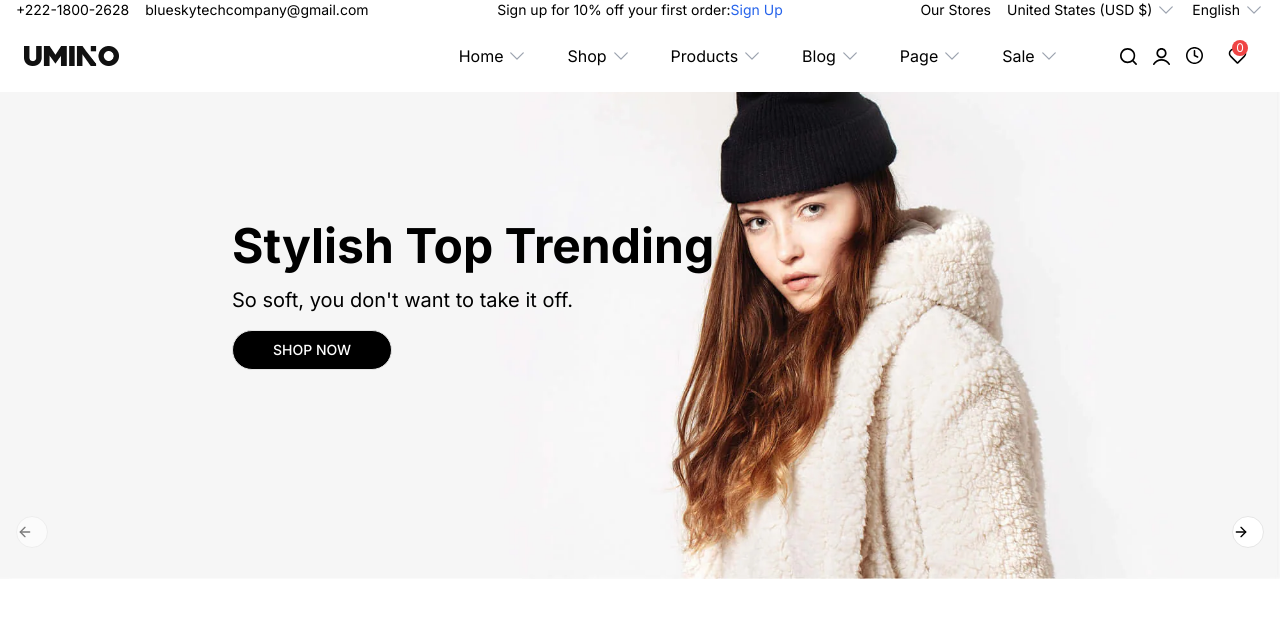
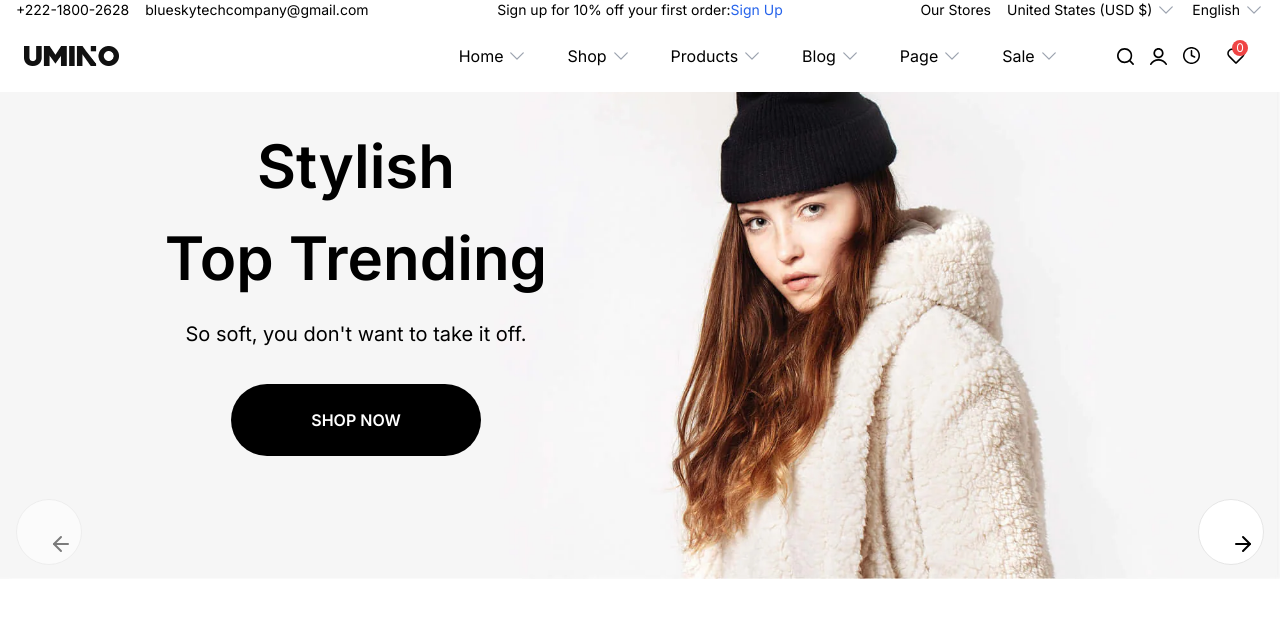
Before and after one commit to MAvi-Rup/shopify_deisgn_template_using_next.js_tailwind, a Next.js app: page / in a window 1280 px wide. Shown: the top 618 px of the page. Built offline with nearby package versions, Linux system fonts and the light colour scheme.

Commit message:
Carousel Half Done

```diff
--- a/src/components/Carousel.tsx
+++ b/src/components/Carousel.tsx
@@ -1,5 +1,4 @@
 "use client";
-import { Button } from "@/components/ui/button";
 import {
   Carousel,
   CarouselContent,
@@ -13,19 +12,22 @@ import { useState } from "react";
 const slides = [
   {
     image: "/slider1.jpg",
-    title: "Stylish Top Trending",
+    title: "Stylish",
+    title_2: "Top Trending",
     subtitle: "So soft, you don't want to take it off.",
     buttonText: "SHOP NOW",
   },
   {
     image: "/slider2.jpg",
-    title: "New Arrivals",
+    title: "Hulton",
+    title_2: "Perfect Simple",
     subtitle: "Discover the latest trends.",
     buttonText: "EXPLORE",
   },
   {
     image: "/slider3.jpg",
-    title: "Summer Collection",
+    title: "Online",
+    title_2: "Limited Edition",
     subtitle: "Light and breezy styles.",
     buttonText: "SHOP NOW",
   },
@@ -48,32 +50,41 @@ const MyCarousel = () => {
                   src={slide.image}
                   layout="responsive"
                   width={1200}
-                  height={400}
+                  height={800}
                   alt={`Slide ${index + 1}`}
                   className="object-cover"
                   style={{ marginTop: "-80px" }}
                 />
 
                 <div className="absolute inset-0 flex flex-col justify-center items-start p-2 lg:p-10 bg-opacity-30 text-black">
-                  <div className="ml-5 md:ml-48">
-                    <h2 className="text-3xl md:text-5xl font-bold mb-2 md:mb-4">
-                      {slide.title}
-                    </h2>
-                    <p className="text-lg md:text-xl mb-4">{slide.subtitle}</p>
-                    <Button
-                      variant="outline"
-                      className="bg-black text-white px-6 py-3 md:px-10 md:py-4 rounded-full text-center"
-                    >
-                      {slide.buttonText}
-                    </Button>
+                  <div className="container">
+                    <div className="grid grid-cols-2">
+                      <div className="md:flex md:flex-col md:justify-center">
+                        <h2 className="text-2xl md:text-6xl font-semibold md:mb-8 md:text-center">
+                          {slide.title}
+                        </h2>
+                        <h2 className="text-3xl md:text-6xl font-semibold md:mb-8 md:text-center">
+                          {slide.title_2}
+                        </h2>
+                        <p className="text-lg md:text-xl md:mb-4 md:text-center">
+                          {slide.subtitle}
+                        </p>
+                        <div className="md:flex md:justify-center">
+                          <button className="bg-black text-white px-6 py-3 md:px-20 md:py-6 font-semibold rounded-full ml-0 md:mt-5">
+                            {slide.buttonText}
+                          </button>
+                        </div>
+                      </div>
+                      <div></div>
+                    </div>
                   </div>
                 </div>
               </div>
             </CarouselItem>
           ))}
         </CarouselContent>
-        <CarouselPrevious className="hidden md:block absolute top-1/2 left-4 transform -translate-y-1/2 z-10" />
-        <CarouselNext className="hidden md:block absolute top-1/2 right-4 transform -translate-y-1/2 z-10" />
+        <CarouselPrevious className="hidden md:block absolute left-4 p-8 text-center hover:bg-black hover:text-white" />
+        <CarouselNext className="hidden md:block absolute  right-4 p-8 text-center hover:bg-black hover:text-white" />
       </Carousel>
     </div>
   );
--- a/src/components/SVG/IconWithBadge.jsx
+++ b/src/components/SVG/IconWithBadge.jsx
@@ -2,7 +2,7 @@ const IconWithBadge = ({ badgeContent }) => (
   <div className="relative mr-4 p-2">
     <div className="relative">
       <svg
-        width="21"
+        width="24"
         height="17"
         viewBox="0 0 14 13"
         fill="currentColor"
--- a/src/components/ui/carousel.tsx
+++ b/src/components/ui/carousel.tsx
@@ -1,45 +1,45 @@
-"use client"
+"use client";
 
-import * as React from "react"
 import useEmblaCarousel, {
   type UseEmblaCarouselType,
-} from "embla-carousel-react"
-import { ArrowLeft, ArrowRight } from "lucide-react"
+} from "embla-carousel-react";
+import { ArrowLeft, ArrowRight } from "lucide-react";
+import * as React from "react";
 
-import { cn } from "@/lib/utils"
-import { Button } from "@/components/ui/button"
+import { Button } from "@/components/ui/button";
+import { cn } from "@/lib/utils";
 
-type CarouselApi = UseEmblaCarouselType[1]
-type UseCarouselParameters = Parameters<typeof useEmblaCarousel>
-type CarouselOptions = UseCarouselParameters[0]
-type CarouselPlugin = UseCarouselParameters[1]
+type CarouselApi = UseEmblaCarouselType[1];
+type UseCarouselParameters = Parameters<typeof useEmblaCarousel>;
+type CarouselOptions = UseCarouselParameters[0];
+type CarouselPlugin = UseCarouselParameters[1];
 
 type CarouselProps = {
-  opts?: CarouselOptions
-  plugins?: CarouselPlugin
-  orientation?: "horizontal" | "vertical"
-  setApi?: (api: CarouselApi) => void
-}
+  opts?: CarouselOptions;
+  plugins?: CarouselPlugin;
+  orientation?: "horizontal" | "vertical";
+  setApi?: (api: CarouselApi) => void;
+};
 
 type CarouselContextProps = {
-  carouselRef: ReturnType<typeof useEmblaCarousel>[0]
-  api: ReturnType<typeof useEmblaCarousel>[1]
-  scrollPrev: () => void
-  scrollNext: () => void
-  canScrollPrev: boolean
-  canScrollNext: boolean
-} & CarouselProps
+  carouselRef: ReturnType<typeof useEmblaCarousel>[0];
+  api: ReturnType<typeof useEmblaCarousel>[1];
+  scrollPrev: () => void;
+  scrollNext: () => void;
+  canScrollPrev: boolean;
+  canScrollNext: boolean;
+} & CarouselProps;
 
-const CarouselContext = React.createContext<CarouselContextProps | null>(null)
+const CarouselContext = React.createContext<CarouselContextProps | null>(null);
 
 function useCarousel() {
-  const context = React.useContext(CarouselContext)
+  const context = React.useContext(CarouselContext);
 
   if (!context) {
-    throw new Error("useCarousel must be used within a <Carousel />")
+    throw new Error("useCarousel must be used within a <Carousel />");
   }
 
-  return context
+  return context;
 }
 
 const Carousel = React.forwardRef<
@@ -64,61 +64,61 @@ const Carousel = React.forwardRef<
         axis: orientation === "horizontal" ? "x" : "y",
       },
       plugins
-    )
-    const [canScrollPrev, setCanScrollPrev] = React.useState(false)
-    const [canScrollNext, setCanScrollNext] = React.useState(false)
+    );
+    const [canScrollPrev, setCanScrollPrev] = React.useState(false);
+    const [canScrollNext, setCanScrollNext] = React.useState(false);
 
     const onSelect = React.useCallback((api: CarouselApi) => {
       if (!api) {
-        return
+        return;
       }
 
-      setCanScrollPrev(api.canScrollPrev())
-      setCanScrollNext(api.canScrollNext())
-    }, [])
+      setCanScrollPrev(api.canScrollPrev());
+      setCanScrollNext(api.canScrollNext());
+    }, []);
 
     const scrollPrev = React.useCallback(() => {
-      api?.scrollPrev()
-    }, [api])
+      api?.scrollPrev();
+    }, [api]);
 
     const scrollNext = React.useCallback(() => {
-      api?.scrollNext()
-    }, [api])
+      api?.scrollNext();
+    }, [api]);
 
     const handleKeyDown = React.useCallback(
       (event: React.KeyboardEvent<HTMLDivElement>) => {
         if (event.key === "ArrowLeft") {
-          event.preventDefault()
-          scrollPrev()
+          event.preventDefault();
+          scrollPrev();
         } else if (event.key === "ArrowRight") {
-          event.preventDefault()
-          scrollNext()
+          event.preventDefault();
+          scrollNext();
         }
       },
       [scrollPrev, scrollNext]
-    )
+    );
 
     React.useEffect(() => {
       if (!api || !setApi) {
-        return
+        return;
       }
 
-      setApi(api)
-    }, [api, setApi])
+      setApi(api);
+    }, [api, setApi]);
 
     React.useEffect(() => {
       if (!api) {
-        return
+        return;
       }
 
-      onSelect(api)
-      api.on("reInit", onSelect)
-      api.on("select", onSelect)
+      onSelect(api);
+      api.on("reInit", onSelect);
+      api.on("select", onSelect);
 
       return () => {
-        api?.off("select", onSelect)
-      }
-    }, [api, onSelect])
+        api?.off("select", onSelect);
+      };
+    }, [api, onSelect]);
 
     return (
       <CarouselContext.Provider
@@ -145,16 +145,16 @@ const Carousel = React.forwardRef<
           {children}
         </div>
       </CarouselContext.Provider>
-    )
+    );
   }
-)
-Carousel.displayName = "Carousel"
+);
+Carousel.displayName = "Carousel";
 
 const CarouselContent = React.forwardRef<
   HTMLDivElement,
   React.HTMLAttributes<HTMLDivElement>
 >(({ className, ...props }, ref) => {
-  const { carouselRef, orientation } = useCarousel()
+  const { carouselRef, orientation } = useCarousel();
 
   return (
     <div ref={carouselRef} className="overflow-hidden">
@@ -168,15 +168,15 @@ const CarouselContent = React.forwardRef<
         {...props}
       />
     </div>
-  )
-})
-CarouselContent.displayName = "CarouselContent"
+  );
+});
+CarouselContent.displayName = "CarouselContent";
 
 const CarouselItem = React.forwardRef<
   HTMLDivElement,
   React.HTMLAttributes<HTMLDivElement>
 >(({ className, ...props }, ref) => {
-  const { orientation } = useCarousel()
+  const { orientation } = useCarousel();
 
   return (
     <div
@@ -190,44 +190,15 @@ const CarouselItem = React.forwardRef<
       )}
       {...props}
     />
-  )
-})
-CarouselItem.displayName = "CarouselItem"
+  );
+});
+CarouselItem.displayName = "CarouselItem";
 
 const CarouselPrevious = React.forwardRef<
   HTMLButtonElement,
   React.ComponentProps<typeof Button>
 >(({ className, variant = "outline", size = "icon", ...props }, ref) => {
-  const { orientation, scrollPrev, canScrollPrev } = useCarousel()
-
-  return (
-    <Button
-      ref={ref}
-      variant={variant}
-      size={size}
-      className={cn(
-        "absolute  h-8 w-8 rounded-full",
-        orientation === "horizontal"
-          ? "-left-12 top-1/2 -translate-y-1/2"
-          : "-top-12 left-1/2 -translate-x-1/2 rotate-90",
-        className
-      )}
-      disabled={!canScrollPrev}
-      onClick={scrollPrev}
-      {...props}
-    >
-      <ArrowLeft className="h-4 w-4" />
-      <span className="sr-only">Previous slide</span>
-    </Button>
-  )
-})
-CarouselPrevious.displayName = "CarouselPrevious"
-
-const CarouselNext = React.forwardRef<
-  HTMLButtonElement,
-  React.ComponentProps<typeof Button>
->(({ className, variant = "outline", size = "icon", ...props }, ref) => {
-  const { orientation, scrollNext, canScrollNext } = useCarousel()
+  const { orientation, scrollPrev, canScrollPrev } = useCarousel();
 
   return (
     <Button
@@ -237,26 +208,55 @@ const CarouselNext = React.forwardRef<
       className={cn(
         "absolute h-8 w-8 rounded-full",
         orientation === "horizontal"
-          ? "-right-12 top-1/2 -translate-y-1/2"
-          : "-bottom-12 left-1/2 -translate-x-1/2 rotate-90",
+          ? "left-8 top-1/2 -translate-y-1/2"
+          : "top-4 left-1/2 -translate-x-1/2 rotate-90",
+        className
+      )}
+      disabled={!canScrollPrev}
+      onClick={scrollPrev}
+      {...props}
+    >
+      <ArrowLeft className="h-6 w-6" />
+      <span className="sr-only">Previous slide</span>
+    </Button>
+  );
+});
+CarouselPrevious.displayName = "CarouselPrevious";
+
+const CarouselNext = React.forwardRef<
+  HTMLButtonElement,
+  React.ComponentProps<typeof Button>
+>(({ className, variant = "outline", size = "icon", ...props }, ref) => {
+  const { orientation, scrollNext, canScrollNext } = useCarousel();
+
+  return (
+    <Button
+      ref={ref}
+      variant={variant}
+      size={size}
+      className={cn(
+        "absolute h-8 w-8 rounded-full",
+        orientation === "horizontal"
+          ? "right-4 top-1/2 -translate-y-1/2"
+          : "bottom-4 left-1/2 -translate-x-1/2 rotate-90",
         className
       )}
       disabled={!canScrollNext}
       onClick={scrollNext}
       {...props}
     >
-      <ArrowRight className="h-4 w-4" />
+      <ArrowRight className="h-6 w-6" />
       <span className="sr-only">Next slide</span>
     </Button>
-  )
-})
-CarouselNext.displayName = "CarouselNext"
+  );
+});
+CarouselNext.displayName = "CarouselNext";
 
 export {
-  type CarouselApi,
   Carousel,
   CarouselContent,
   CarouselItem,
+  CarouselNext,
   CarouselPrevious,
-  CarouselNext,
-}
+  type CarouselApi,
+};
```
Also changed, not shown: src/components/ui/sheet.tsx (+7 -7 lines).
